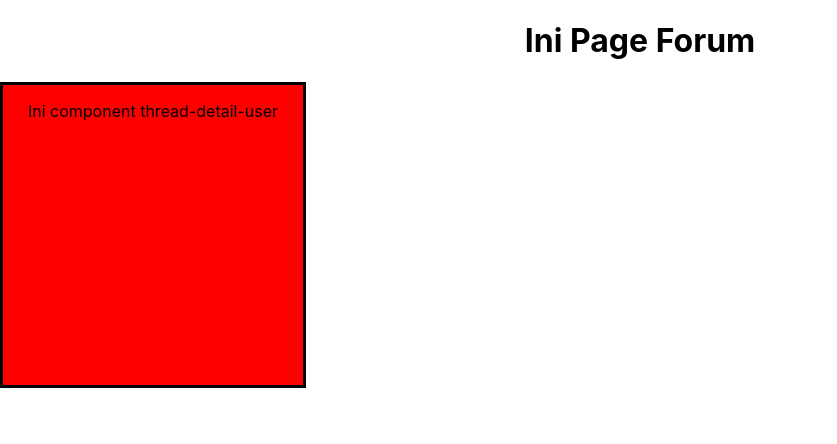
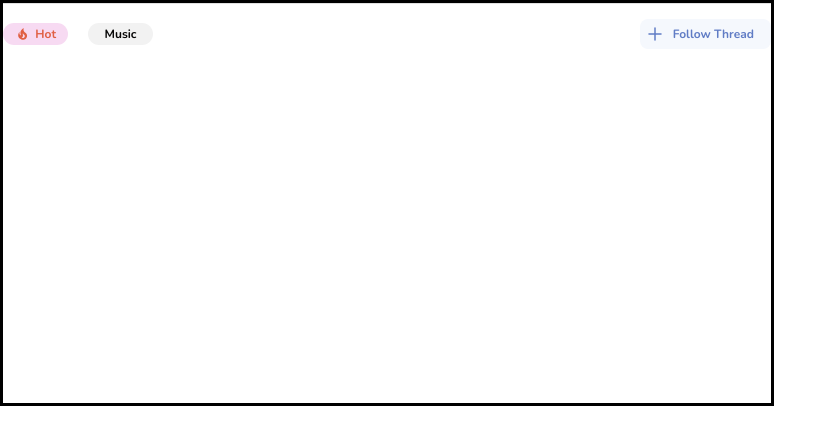
Before and after one commit to asepwildan/hobbytalks, a React (Create React App) app: page /thread-detail in a window 1280 px wide. Shown: the top 444 px of the page, without its empty margins (0-837 px from the left). Built offline with nearby package versions, Linux system fonts and the light colour scheme.

Commit message:
fix button

```diff
--- a/src/component/thread-detail-user/Thread-detail-user.css
+++ /dev/null
@@ -1,6 +0,0 @@
-.thread-detail-user-container {
-    width: 300px;
-    height: 300px;
-    border-style: solid;
-    background: red;
-}
--- a/src/component/thread-detail-user/Thread-detail-user.js
+++ b/src/component/thread-detail-user/Thread-detail-user.js
@@ -1,11 +1,39 @@
 import React from "react";
-import './Thread-detail-user.css'
+import styles from "./thread-detail-user.module.css";
+import plus from './asset/plus.svg'
 
 export default function ThreadUser() {
 
     return (
-        <div className="thread-detail-user-container">
-            <p>Ini component thread-detail-user</p>
+        <div className={styles.threadDetailUserContainer}>
+            {/* <p>Ini component thread-detail-user</p> */}
+            <div className={styles.buttonActionProfileContainer}>
+                <div className={styles.buttonFIlter1}>
+                    <button className={styles.buttonHot}>
+                        <svg
+                            width="16"
+                            height="16"
+                            viewBox="0 0 16 16"
+                            fill="none"
+                            xmlns="http://www.w3.org/2000/svg">
+                            <path
+                                d="M11.7734 7.46667C11.62 7.26667 11.4334 7.09333 11.26 6.92C10.8134 6.52 10.3067 6.23333 9.88003 5.81333C8.8867 4.84 8.6667 3.23333 9.30003 2C8.6667 2.15333 8.11337 2.5 7.64003 2.88C5.91337 4.26667 5.23337 6.71333 6.0467 8.81333C6.07337 8.88 6.10003 8.94667 6.10003 9.03333C6.10003 9.18 6.00003 9.31333 5.8667 9.36667C5.71337 9.43333 5.55337 9.39333 5.4267 9.28667C5.38864 9.2552 5.35695 9.21672 5.33337 9.17333C4.58003 8.22 4.46003 6.85333 4.9667 5.76C3.85337 6.66667 3.2467 8.2 3.33337 9.64667C3.37337 9.98 3.41337 10.3133 3.5267 10.6467C3.62003 11.0467 3.80003 11.4467 4.00003 11.8C4.72003 12.9533 5.9667 13.78 7.3067 13.9467C8.73337 14.1267 10.26 13.8667 11.3534 12.88C12.5734 11.7733 13 10 12.3734 8.48L12.2867 8.30667C12.1467 8 11.7734 7.46667 11.7734 7.46667ZM9.6667 11.6667C9.48003 11.8267 9.17337 12 8.93337 12.0667C8.1867 12.3333 7.44003 11.96 7.00003 11.52C7.79337 11.3333 8.2667 10.7467 8.4067 10.1533C8.52003 9.62 8.3067 9.18 8.22003 8.66667C8.14003 8.17333 8.15337 7.75333 8.33337 7.29333C8.46003 7.54667 8.59337 7.8 8.75337 8C9.2667 8.66667 10.0734 8.96 10.2467 9.86667C10.2734 9.96 10.2867 10.0533 10.2867 10.1533C10.3067 10.7 10.0667 11.3 9.6667 11.6667Z"
+                                fill="#E06044"
+                            />
+                        </svg>
+
+                        <p>Hot</p>
+                    </button>
+                    <button className={styles.buttonMusic}>Music</button>
+                </div>
+                <div className={styles.buttonFIlter2}>
+                    <button className={styles.followButtonThread}>
+                        <img className="gambarPlus" src={ plus }/>
+                        <p className={styles.followText}>Follow Thread</p>
+                    </button>
+                </div>
+            </div>
+
         </div>
 
     )
--- /dev/null
+++ b/src/component/thread-detail-user/thread-detail-user.module.css
@@ -0,0 +1,73 @@
+@import url('https://fonts.googleapis.com/css2?family=Nunito:wght@300;400;600;700&display=swap');
+
+.threadDetailUserContainer {
+    width: 60%;
+    height: 400px;
+    border-style: solid;
+}
+
+.buttonActionProfileContainer {
+    display: flex;
+    justify-content: space-between;
+    align-items: center;
+    padding: 15px 0px;
+    border-top: 1px solid #e0e0e0;
+}
+
+.buttonFIlter1 {
+    display: flex;
+    gap: 20px;
+}
+
+.buttonHot {
+    display: flex;
+    width: 65px;
+    height: 22px;
+    align-items: center;
+    gap: 5px;
+    font-size: 12px;
+    color: #e06044;
+    padding: 5px 12px;
+    font-weight: bold;
+    font-family: "Nunito", sans-serif;
+    background-color: #f7daf2;
+    border: none;
+    border-radius: 12px;
+    cursor: pointer;
+}
+
+.buttonMusic {
+    /* display: flex; */
+    width: 65px;
+    height: 22px;
+    /* align-items: center; */
+    /* gap: 5px; */
+    font-size: 12px;
+    color: #070606;
+    padding: 1px 12px;
+    font-weight: bold;
+    font-family: "Nunito", sans-serif;
+    background-color: #F2F2F2;
+    border: none;
+    border-radius: 12px;
+    cursor: pointer;
+}
+
+.followButtonThread{
+    display: flex;
+    align-items: center;
+    font-size: 12px;
+    background-color: #F5F8FD;
+    padding: 0px 7px;
+    font-weight: bold;
+    font-family: "Nunito", sans-serif;
+    color: #607CC5;
+    border-radius: 8px;
+    cursor: pointer;
+    height: 30px;
+    border: none;
+}
+
+.followText {
+    padding: 0px 10px;
+}
--- a/src/pages/thread-detail/Thread-detail.js
+++ b/src/pages/thread-detail/Thread-detail.js
@@ -5,7 +5,7 @@ export default function ThreadDetail() {
 
     return (
         <>
-            <h1>Ini Page Forum</h1>
+            {/* <h1>Ini Page Thread/detail</h1> */}
             <ThreadUser />
 
         </>
```
Also changed, not shown: src/component/thread-detail-user/asset/plus.svg (added).
